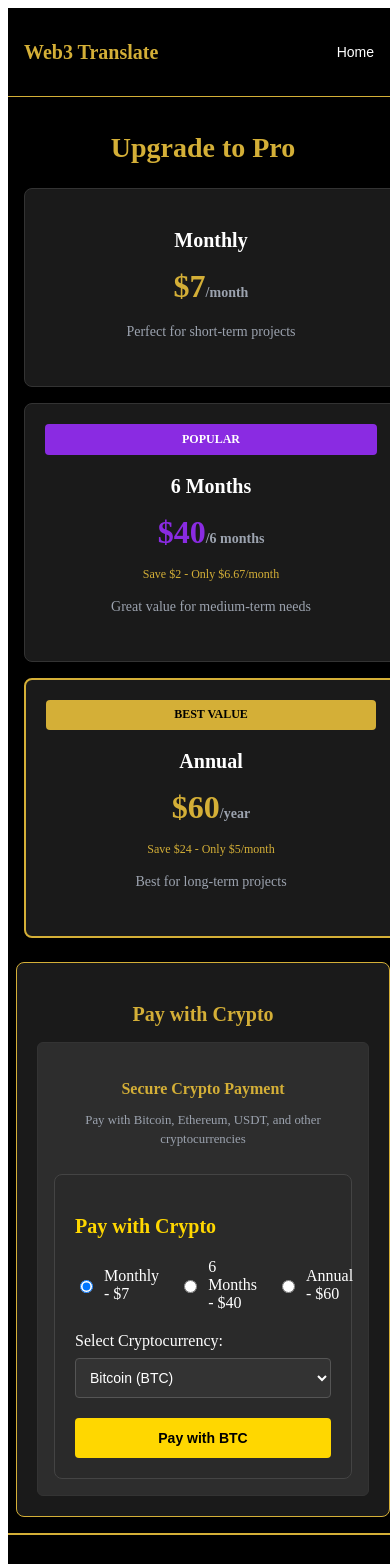
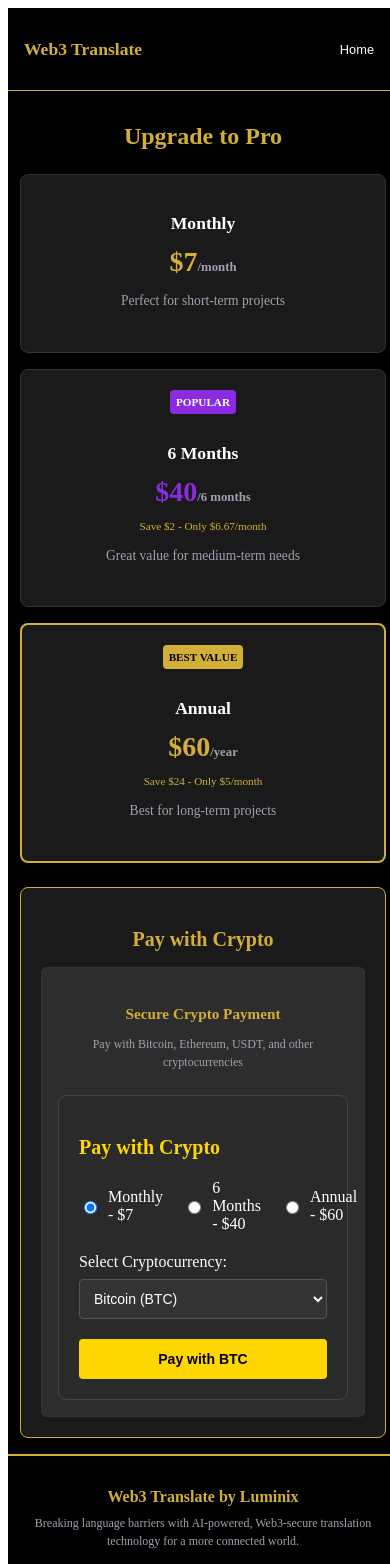
Before and after one commit to lauritalkdev/web3-translation-website, a React (Vite) app: page /billing in a window 390 px wide. Shown: the top 1564 px of the page. Built offline with nearby package versions, Linux system fonts and the light colour scheme.

Commit message:
updated the Billin page

```diff
--- a/src/pages/Billing.tsx
+++ b/src/pages/Billing.tsx
@@ -18,10 +18,12 @@ export default function Billing() {
       backgroundColor: '#000000',
       color: '#ffffff',
       width: '100%',
+      maxWidth: '100vw',
       overflowX: 'hidden',
       display: 'flex',
       flexDirection: 'column',
-      boxSizing: 'border-box'
+      boxSizing: 'border-box',
+      position: 'relative'
     }}>
       {/* Navigation */}
       <nav style={{
@@ -29,7 +31,11 @@ export default function Billing() {
         borderBottom: '1px solid #D4AF37',
         padding: '1rem 0',
         width: '100%',
-        boxSizing: 'border-box'
+        maxWidth: '100vw',
+        boxSizing: 'border-box',
+        position: 'sticky',
+        top: 0,
+        zIndex: 100
       }}>
         <div style={{
           maxWidth: '1200px',
@@ -39,13 +45,15 @@ export default function Billing() {
           justifyContent: 'space-between',
           alignItems: 'center',
           width: '100%',
-          boxSizing: 'border-box'
+          boxSizing: 'border-box',
+          overflow: 'hidden'
         }}>
           <h1 style={{
-            fontSize: 'clamp(1.25rem, 4vw, 1.5rem)',
+            fontSize: 'clamp(1.1rem, 4vw, 1.5rem)',
             fontWeight: 'bold',
             color: '#D4AF37',
-            wordBreak: 'break-word'
+            wordBreak: 'break-word',
+            maxWidth: '70%'
           }}>
             Web3 Translate
           </h1>
@@ -57,8 +65,9 @@ export default function Billing() {
                 background: 'none',
                 border: 'none',
                 cursor: 'pointer',
-                fontSize: 'clamp(0.875rem, 3vw, 1rem)',
-                padding: '0.25rem 0.5rem'
+                fontSize: 'clamp(0.8rem, 3vw, 1rem)',
+                padding: '0.25rem 0.5rem',
+                whiteSpace: 'nowrap'
               }}
             >
               Home
@@ -68,22 +77,32 @@ export default function Billing() {
       </nav>
 
       {/* Main Content */}
+      <main style={{
+        flex: '1',
+        width: '100%',
+        maxWidth: '100vw',
+        overflowX: 'hidden',
+        boxSizing: 'border-box',
+        padding: '0'
+      }}>
         <div style={{
           maxWidth: '1200px',
           margin: '0 auto',
-        padding: 'clamp(1rem, 4vw, 2rem) clamp(0.5rem, 2vw, 1rem)',
-        flex: '1',
+          padding: 'clamp(1rem, 4vw, 2rem) clamp(0.75rem, 3vw, 1rem)',
           width: '100%',
-        boxSizing: 'border-box'
+          boxSizing: 'border-box',
+          overflow: 'hidden'
         }}>
           <h1 style={{
-          fontSize: 'clamp(1.75rem, 6vw, 2.5rem)',
+            fontSize: 'clamp(1.5rem, 6vw, 2.5rem)',
             fontWeight: 'bold',
             color: '#D4AF37',
             textAlign: 'center',
             marginBottom: 'clamp(1.5rem, 5vw, 3rem)',
             padding: '0 0.5rem',
-          wordBreak: 'break-word'
+            wordBreak: 'break-word',
+            overflowWrap: 'break-word',
+            hyphens: 'auto'
           }}>
             Upgrade to Pro
           </h1>
@@ -91,11 +110,12 @@ export default function Billing() {
           {/* Pricing Plans */}
           <div style={{
             display: 'grid',
-          gridTemplateColumns: 'repeat(auto-fit, minmax(min(300px, 100%), 1fr))',
+            gridTemplateColumns: 'repeat(auto-fit, minmax(280px, 1fr))',
             gap: 'clamp(1rem, 4vw, 2rem)',
             marginBottom: 'clamp(1.5rem, 5vw, 3rem)',
-          padding: '0 0.5rem',
-          width: '100%'
+            padding: '0',
+            width: '100%',
+            boxSizing: 'border-box'
           }}>
             {/* Monthly Plan */}
             <div style={{
@@ -105,31 +125,36 @@ export default function Billing() {
               border: '1px solid #333333',
               textAlign: 'center',
               width: '100%',
-            boxSizing: 'border-box'
+              maxWidth: '100%',
+              boxSizing: 'border-box',
+              overflow: 'hidden'
             }}>
               <h3 style={{
-              fontSize: 'clamp(1.25rem, 4vw, 1.5rem)',
+                fontSize: 'clamp(1.1rem, 3.5vw, 1.5rem)',
                 fontWeight: 'bold',
                 color: '#ffffff',
-              marginBottom: '1rem',
-              wordBreak: 'break-word'
+                marginBottom: '0.75rem',
+                wordBreak: 'break-word',
+                overflowWrap: 'break-word'
               }}>
                 Monthly
               </h3>
               <div style={{
-              fontSize: 'clamp(2rem, 6vw, 2.5rem)',
+                fontSize: 'clamp(1.75rem, 5vw, 2.5rem)',
                 fontWeight: 'bold',
                 color: '#D4AF37',
-              marginBottom: '1rem',
-              wordBreak: 'break-word'
+                marginBottom: '0.75rem',
+                wordBreak: 'break-word',
+                overflowWrap: 'break-word'
               }}>
-              $7<span style={{ fontSize: 'clamp(0.875rem, 3vw, 1rem)', color: '#9CA3AF' }}>/month</span>
+                $7<span style={{ fontSize: 'clamp(0.8rem, 2.5vw, 1rem)', color: '#9CA3AF' }}>/month</span>
               </div>
               <p style={{
                 color: '#9CA3AF',
-              marginBottom: '1.5rem',
-              fontSize: 'clamp(0.875rem, 3vw, 1rem)',
-              lineHeight: '1.5'
+                marginBottom: '1.25rem',
+                fontSize: 'clamp(0.85rem, 2.5vw, 1rem)',
+                lineHeight: '1.5',
+                overflowWrap: 'break-word'
               }}>
                 Perfect for short-term projects
               </p>
@@ -143,50 +168,57 @@ export default function Billing() {
               border: '1px solid #333333',
               textAlign: 'center',
               width: '100%',
-            boxSizing: 'border-box'
+              maxWidth: '100%',
+              boxSizing: 'border-box',
+              overflow: 'hidden'
             }}>
               <div style={{
                 backgroundColor: '#8A2BE2',
                 color: '#ffffff',
-              padding: 'clamp(0.375rem, 2vw, 0.5rem)',
+                padding: 'clamp(0.3rem, 1.5vw, 0.5rem)',
                 borderRadius: '0.25rem',
                 fontWeight: 'bold',
-              marginBottom: '1rem',
-              fontSize: 'clamp(0.75rem, 2.5vw, 0.875rem)'
+                marginBottom: '0.75rem',
+                fontSize: 'clamp(0.7rem, 2vw, 0.875rem)',
+                display: 'inline-block'
               }}>
                 POPULAR
               </div>
               <h3 style={{
-              fontSize: 'clamp(1.25rem, 4vw, 1.5rem)',
+                fontSize: 'clamp(1.1rem, 3.5vw, 1.5rem)',
                 fontWeight: 'bold',
                 color: '#ffffff',
-              marginBottom: '1rem',
-              wordBreak: 'break-word'
+                marginBottom: '0.75rem',
+                wordBreak: 'break-word',
+                overflowWrap: 'break-word'
               }}>
                 6 Months
               </h3>
               <div style={{
-              fontSize: 'clamp(2rem, 6vw, 2.5rem)',
+                fontSize: 'clamp(1.75rem, 5vw, 2.5rem)',
                 fontWeight: 'bold',
                 color: '#8A2BE2',
-              marginBottom: '1rem',
-              wordBreak: 'break-word'
+                marginBottom: '0.75rem',
+                wordBreak: 'break-word',
+                overflowWrap: 'break-word'
               }}>
-              $40<span style={{ fontSize: 'clamp(0.875rem, 3vw, 1rem)', color: '#9CA3AF' }}>/6 months</span>
+                $40<span style={{ fontSize: 'clamp(0.8rem, 2.5vw, 1rem)', color: '#9CA3AF' }}>/6 months</span>
               </div>
               <div style={{
-              fontSize: 'clamp(0.75rem, 2.5vw, 0.9rem)',
+                fontSize: 'clamp(0.7rem, 2vw, 0.9rem)',
                 color: '#D4AF37',
                 marginBottom: '0.5rem',
-              wordBreak: 'break-word'
+                wordBreak: 'break-word',
+                overflowWrap: 'break-word'
               }}>
                 Save $2 - Only $6.67/month
               </div>
               <p style={{
                 color: '#9CA3AF',
-              marginBottom: '1.5rem',
-              fontSize: 'clamp(0.875rem, 3vw, 1rem)',
-              lineHeight: '1.5'
+                marginBottom: '1.25rem',
+                fontSize: 'clamp(0.85rem, 2.5vw, 1rem)',
+                lineHeight: '1.5',
+                overflowWrap: 'break-word'
               }}>
                 Great value for medium-term needs
               </p>
@@ -200,50 +232,57 @@ export default function Billing() {
               border: '2px solid #D4AF37',
               textAlign: 'center',
               width: '100%',
-            boxSizing: 'border-box'
+              maxWidth: '100%',
+              boxSizing: 'border-box',
+              overflow: 'hidden'
             }}>
               <div style={{
                 backgroundColor: '#D4AF37',
                 color: '#000000',
-              padding: 'clamp(0.375rem, 2vw, 0.5rem)',
+                padding: 'clamp(0.3rem, 1.5vw, 0.5rem)',
                 borderRadius: '0.25rem',
                 fontWeight: 'bold',
-              marginBottom: '1rem',
-              fontSize: 'clamp(0.75rem, 2.5vw, 0.875rem)'
+                marginBottom: '0.75rem',
+                fontSize: 'clamp(0.7rem, 2vw, 0.875rem)',
+                display: 'inline-block'
               }}>
                 BEST VALUE
               </div>
               <h3 style={{
-              fontSize: 'clamp(1.25rem, 4vw, 1.5rem)',
+                fontSize: 'clamp(1.1rem, 3.5vw, 1.5rem)',
                 fontWeight: 'bold',
                 color: '#ffffff',
-              marginBottom: '1rem',
-              wordBreak: 'break-word'
+                marginBottom: '0.75rem',
+                wordBreak: 'break-word',
+                overflowWrap: 'break-word'
               }}>
                 Annual
               </h3>
               <div style={{
-              fontSize: 'clamp(2rem, 6vw, 2.5rem)',
+                fontSize: 'clamp(1.75rem, 5vw, 2.5rem)',
                 fontWeight: 'bold',
                 color: '#D4AF37',
-              marginBottom: '1rem',
-              wordBreak: 'break-word'
+                marginBottom: '0.75rem',
+                wordBreak: 'break-word',
+                overflowWrap: 'break-word'
               }}>
-              $60<span style={{ fontSize: 'clamp(0.875rem, 3vw, 1rem)', color: '#9CA3AF' }}>/year</span>
+                $60<span style={{ fontSize: 'clamp(0.8rem, 2.5vw, 1rem)', color: '#9CA3AF' }}>/year</span>
             </div>
             <div style={{
-              fontSize: 'clamp(0.75rem, 2.5vw, 0.9rem)',
+              fontSize: 'clamp(0.7rem, 2vw, 0.9rem)',
               color: '#D4AF37',
               marginBottom: '0.5rem',
-              wordBreak: 'break-word'
+              wordBreak: 'break-word',
+              overflowWrap: 'break-word'
             }}>
               Save $24 - Only $5/month
             </div>
             <p style={{
               color: '#9CA3AF',
-              marginBottom: '1.5rem',
-              fontSize: 'clamp(0.875rem, 3vw, 1rem)',
-              lineHeight: '1.5'
+              marginBottom: '1.25rem',
+              fontSize: 'clamp(0.85rem, 2.5vw, 1rem)',
+              lineHeight: '1.5',
+              overflowWrap: 'break-word'
             }}>
               Best for long-term projects
             </p>
@@ -259,7 +298,8 @@ export default function Billing() {
           maxWidth: '800px',
           margin: '0 auto',
           width: '100%',
-          boxSizing: 'border-box'
+          boxSizing: 'border-box',
+          overflow: 'hidden'
         }}>
           <h3 style={{
             fontSize: 'clamp(1.25rem, 4vw, 1.5rem)',
@@ -267,7 +307,8 @@ export default function Billing() {
             color: '#D4AF37',
             textAlign: 'center',
             marginBottom: 'clamp(1rem, 4vw, 2rem)',
-            wordBreak: 'break-word'
+            wordBreak: 'break-word',
+            overflowWrap: 'break-word'
           }}>
             Pay with Crypto
           </h3>
@@ -280,23 +321,26 @@ export default function Billing() {
               borderRadius: '0.375rem',
               border: '1px solid #333333',
               width: '100%',
-              boxSizing: 'border-box'
+              boxSizing: 'border-box',
+              overflow: 'hidden'
             }}>
               <div style={{ textAlign: 'center', marginBottom: '1.5rem', width: '100%' }}>
                 <h4 style={{
                   fontWeight: 'bold',
                   color: '#D4AF37',
                   marginBottom: '0.5rem',
-                  fontSize: 'clamp(1rem, 3vw, 1.2rem)',
-                  wordBreak: 'break-word'
+                  fontSize: 'clamp(0.95rem, 3vw, 1.2rem)',
+                  wordBreak: 'break-word',
+                  overflowWrap: 'break-word'
                 }}>
                   Secure Crypto Payment
                 </h4>
                 <p style={{
                   color: '#9CA3AF',
-                  fontSize: 'clamp(0.8rem, 2.5vw, 0.9rem)',
+                  fontSize: 'clamp(0.75rem, 2.5vw, 0.9rem)',
                   lineHeight: '1.5',
-                  wordBreak: 'break-word'
+                  wordBreak: 'break-word',
+                  overflowWrap: 'break-word'
                 }}>
                   Pay with Bitcoin, Ethereum, USDT, and other cryptocurrencies
                 </p>
@@ -306,15 +350,18 @@ export default function Billing() {
           </div>
         </div>
       </div>
+    </main>
 
-      {/* Professional Footer - Updated with Facebook Icon */}
+    {/* Professional Footer */}
     <footer style={{
       backgroundColor: '#000000',
       borderTop: '2px solid #D4AF37',
-        padding: 'clamp(1rem, 4vw, 2rem) clamp(0.5rem, 2vw, 1rem)',
+      padding: 'clamp(1rem, 4vw, 2rem) clamp(0.75rem, 3vw, 1rem)',
       marginTop: 'auto',
       width: '100%',
-        boxSizing: 'border-box'
+      maxWidth: '100vw',
+      boxSizing: 'border-box',
+      overflow: 'hidden'
     }}>
       <div style={{
         maxWidth: '1200px',
@@ -325,36 +372,39 @@ export default function Billing() {
         gap: 'clamp(1rem, 3vw, 1.5rem)',
         textAlign: 'center',
         width: '100%',
-          boxSizing: 'border-box'
+        boxSizing: 'border-box',
+        overflow: 'hidden'
       }}>
         {/* Company Info */}
         <div style={{ width: '100%', padding: '0 0.5rem' }}>
           <h3 style={{
             color: '#D4AF37',
-              fontSize: 'clamp(1.1rem, 4vw, 1.25rem)',
+            fontSize: 'clamp(1rem, 3.5vw, 1.25rem)',
             fontWeight: 'bold',
             marginBottom: '0.5rem',
-              wordBreak: 'break-word'
+            wordBreak: 'break-word',
+            overflowWrap: 'break-word'
           }}>
             Web3 Translate by Luminix
           </h3>
           <p style={{
             color: '#9CA3AF',
-              fontSize: 'clamp(0.8rem, 3vw, 0.9rem)',
+            fontSize: 'clamp(0.75rem, 2.5vw, 0.9rem)',
             maxWidth: '500px',
             margin: '0 auto',
             lineHeight: '1.5',
-              wordBreak: 'break-word'
+            wordBreak: 'break-word',
+            overflowWrap: 'break-word'
           }}>
             Breaking language barriers with AI-powered, Web3-secure translation technology for a more connected world.
           </p>
         </div>
 
-          {/* Social Links - Professional Social Media Icons */}
+        {/* Social Links */}
         <div style={{
           display: 'flex',
           alignItems: 'center',
-            gap: '1rem',
+          gap: 'clamp(0.75rem, 3vw, 1rem)',
           justifyContent: 'center',
           width: '100%',
           flexWrap: 'wrap',
@@ -362,9 +412,10 @@ export default function Billing() {
         }}>
           <p style={{
             color: '#E5E7EB',
-              fontSize: 'clamp(0.8rem, 3vw, 0.9rem)',
+            fontSize: 'clamp(0.75rem, 2.5vw, 0.9rem)',
             margin: 0,
-              wordBreak: 'break-word'
+            wordBreak: 'break-word',
+            whiteSpace: 'nowrap'
           }}>
             Connect with us:
           </p>
@@ -382,8 +433,8 @@ export default function Billing() {
               display: 'flex',
               alignItems: 'center',
               justifyContent: 'center',
-                width: 'clamp(36px, 8vw, 40px)',
-                height: 'clamp(36px, 8vw, 40px)',
+              width: 'clamp(32px, 7vw, 40px)',
+              height: 'clamp(32px, 7vw, 40px)',
               color: '#1877F2',
               flexShrink: 0
             }}
@@ -398,8 +449,7 @@ export default function Billing() {
               e.currentTarget.style.transform = 'scale(1)';
             }}
           >
-              {/* Facebook Icon */}
-              <svg width="clamp(16px, 4vw, 20px)" height="clamp(16px, 4vw, 20px)" viewBox="0 0 24 24" fill="currentColor">
+            <svg width="clamp(14px, 3.5vw, 20px)" height="clamp(14px, 3.5vw, 20px)" viewBox="0 0 24 24" fill="currentColor">
               <path d="M24 12.073c0-6.627-5.373-12-12-12s-12 5.373-12 12c0 5.99 4.388 10.954 10.125 11.854v-8.385H7.078v-3.47h3.047V9.43c0-3.007 1.792-4.669 4.533-4.669 1.312 0 2.686.235 2.686.235v2.953H15.83c-1.491 0-1.956.925-1.956 1.874v2.25h3.328l-.532 3.47h-2.796v8.385C19.612 23.027 24 18.062 24 12.073z"/>
             </svg>
           </button>
@@ -417,8 +467,8 @@ export default function Billing() {
               display: 'flex',
               alignItems: 'center',
               justifyContent: 'center',
-                width: 'clamp(36px, 8vw, 40px)',
-                height: 'clamp(36px, 8vw, 40px)',
+              width: 'clamp(32px, 7vw, 40px)',
+              height: 'clamp(32px, 7vw, 40px)',
               color: '#0A66C2',
               flexShrink: 0
             }}
@@ -433,8 +483,7 @@ export default function Billing() {
               e.currentTarget.style.transform = 'scale(1)';
             }}
           >
-              {/* LinkedIn Icon */}
-              <svg width="clamp(16px, 4vw, 20px)" height="clamp(16px, 4vw, 20px)" viewBox="0 0 24 24" fill="currentColor">
+            <svg width="clamp(14px, 3.5vw, 20px)" height="clamp(14px, 3.5vw, 20px)" viewBox="0 0 24 24" fill="currentColor">
               <path d="M19 3C19.5304 3 20.0391 3.21071 20.4142 3.58579C20.7893 3.96086 21 4.46957 21 5V19C21 19.5304 20.7893 20.0391 20.4142 20.4142C20.0391 20.7893 19.5304 21 19 21H5C4.46957 21 3.96086 20.7893 3.58579 20.4142C3.21071 20.0391 3 19.5304 3 19V5C3 4.46957 3.21071 3.96086 3.58579 3.58579C3.96086 3.21071 4.46957 3 5 3H19ZM18.5 18.5V13.2C18.5 12.3354 18.1565 11.5062 17.5452 10.8948C16.9338 10.2835 16.1046 9.94 15.24 9.94C14.39 9.94 13.4 10.46 12.92 11.24V10.13H10.13V18.5H12.92V13.57C12.92 12.8 13.54 12.17 14.31 12.17C14.6813 12.17 15.0374 12.3175 15.2999 12.5801C15.5625 12.8426 15.71 13.1987 15.71 13.57V18.5H18.5ZM6.88 8.56C7.32556 8.56 7.75288 8.383 8.06794 8.06794C8.383 7.75288 8.56 7.32556 8.56 6.88C8.56 5.95 7.81 5.19 6.88 5.19C6.43178 5.19 6.00193 5.36805 5.68499 5.68499C5.36805 6.00193 5.19 6.43178 5.19 6.88C5.19 7.81 5.95 8.56 6.88 8.56ZM8.27 18.5V10.13H5.5V18.5H8.27Z" fill="currentColor"/>
             </svg>
           </button>
@@ -444,14 +493,15 @@ export default function Billing() {
         <div style={{ width: '100%', padding: '0 0.5rem' }}>
           <p style={{
             color: '#6B7280',
-              fontSize: 'clamp(0.7rem, 2.5vw, 0.8rem)',
+            fontSize: 'clamp(0.65rem, 2vw, 0.8rem)',
             borderTop: '1px solid #374151',
             paddingTop: '1rem',
             width: '100%',
             margin: '0 auto',
             maxWidth: '400px',
             lineHeight: '1.4',
-              wordBreak: 'break-word'
+            wordBreak: 'break-word',
+            overflowWrap: 'break-word'
           }}>
             © {new Date().getFullYear()} Powered by Luminix. All rights reserved.
             Building the future of inclusive communication with AI/Web3.
```
Lines whose indentation alone changed are shown as unchanged.
